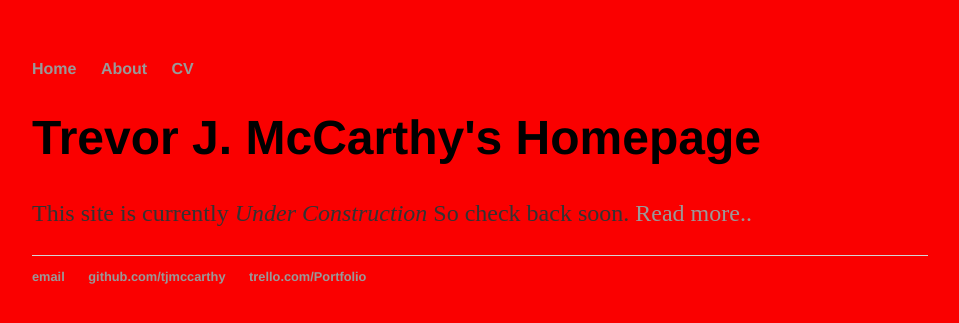
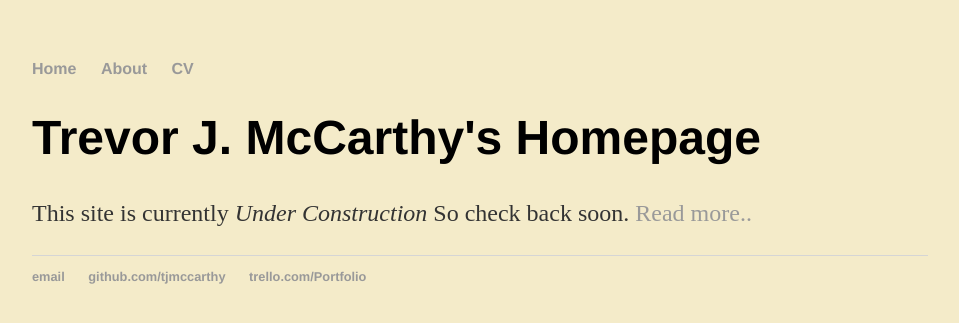
Before and after one commit to tjmccarthy/tjmccarthy.github.io, a Jekyll site: the page built from index.html, in a window 1280 px wide. Shown: the top 323 px of the page, without its empty margins (160-1119 px from the left). Built offline with Jekyll 4.4.1, drawn with Linux system fonts in a browser that asks for light colours.

Commit message:
Update main.css

```diff
--- a/css/main.css
+++ b/css/main.css
@@ -1,7 +1,7 @@
 body {
     margin: 60px auto;
     width: 70%;
-    background-color: rgb(250,0,0);
+    background-color: #F4EBC9;
 }
 nav ul, footer ul {
     font-family:'Helvetica', 'Arial', 'Sans-Serif';
```
